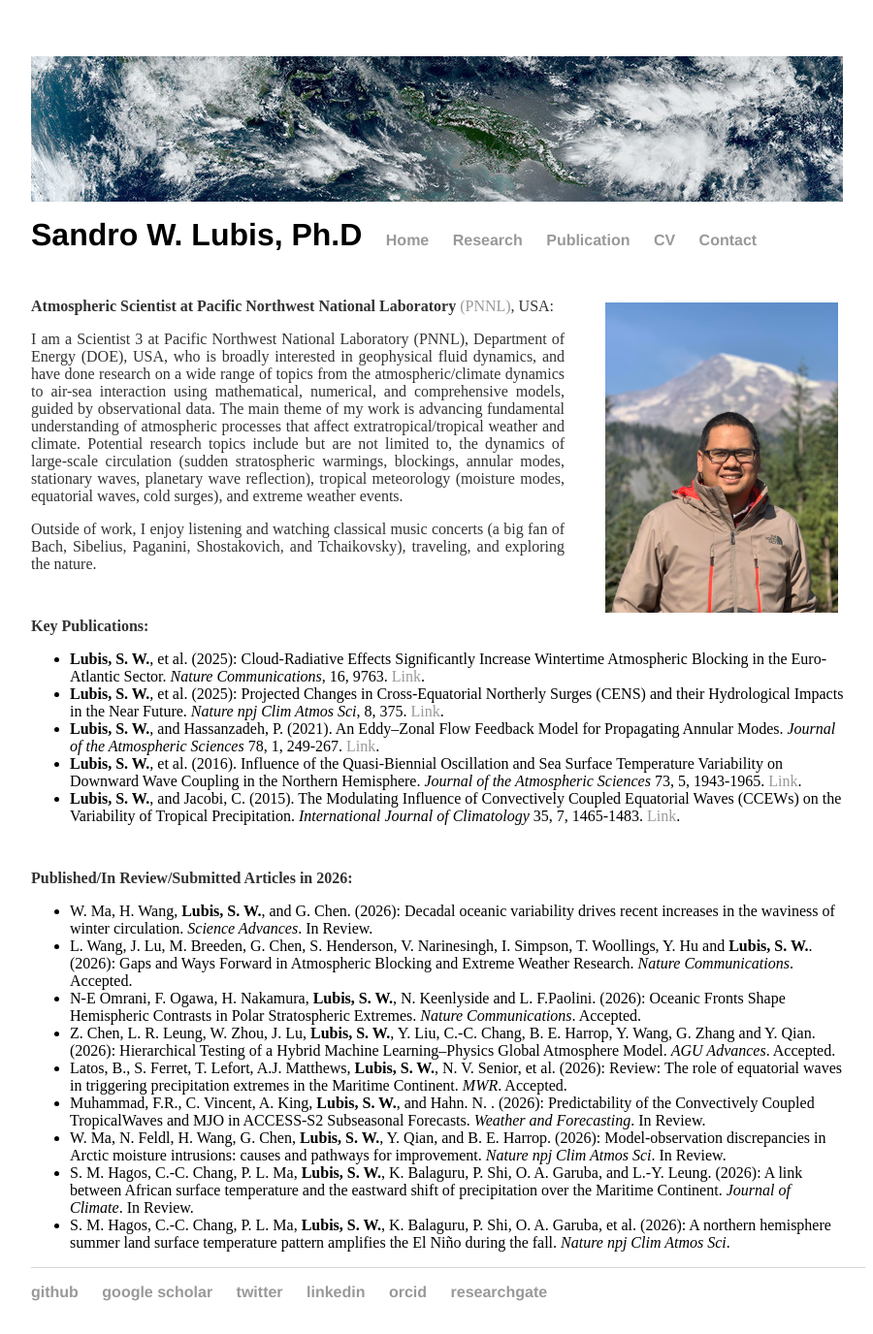
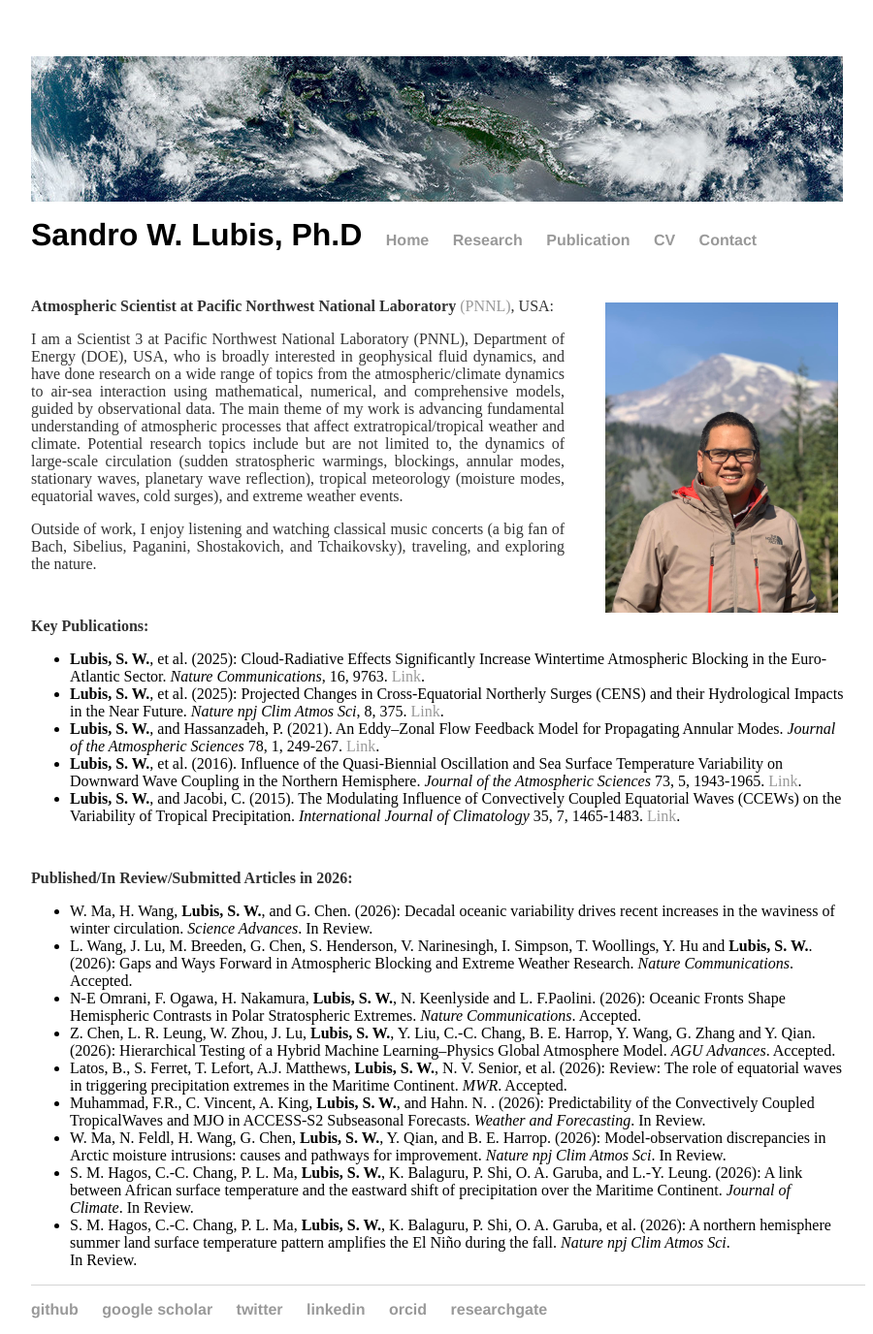
Before and after one commit to sandrolubis/sandrolubis.github.io, a Jekyll site: the page built from index.html, in a window 1280 px wide. Shown: the whole page at 97% size, without its empty margins (276-1176 px from the left). Built offline with Jekyll 4.4.1, drawn with Linux system fonts in a browser that asks for light colours.

Commit message:
Update index.html

```diff
--- a/index.html
+++ b/index.html
@@ -62,7 +62,7 @@
 		<li> Muhammad, F.R., C. Vincent, A. King, <b>Lubis, S. W.</b>, and  Hahn. N. . (2026): Predictability of the Convectively Coupled TropicalWaves and MJO in ACCESS-S2 Subseasonal Forecasts. <i>Weather and Forecasting</i>.</i> In Review.</li>
 		<li>W. Ma, N. Feldl, H. Wang, G. Chen, <b>Lubis, S. W.</b>, Y. Qian, and B. E. Harrop. (2026): Model-observation discrepancies in Arctic moisture intrusions: causes and pathways for improvement. <i>Nature npj Clim Atmos Sci</i>. In Review.</li>
 		<li>S. M. Hagos, C.-C. Chang, P. L. Ma, <b>Lubis, S. W.</b>, K. Balaguru, P. Shi, O. A. Garuba, and L.-Y. Leung. (2026): A link between African surface temperature and the eastward shift of precipitation over the Maritime Continent. <i>Journal of Climate</i>. In Review.</li>
-			<li>S. M. Hagos, C.-C. Chang, P. L. Ma, <b>Lubis, S. W.</b>, K. Balaguru, P. Shi, O. A. Garuba, et al. (2026): A northern hemisphere summer land surface temperature pattern amplifies the El Niño during the fall. <i>Nature npj Clim Atmos Sci</i>.</li>
+			<li>S. M. Hagos, C.-C. Chang, P. L. Ma, <b>Lubis, S. W.</b>, K. Balaguru, P. Shi, O. A. Garuba, et al. (2026): A northern hemisphere summer land surface temperature pattern amplifies the El Niño during the fall. <i>Nature npj Clim Atmos Sci</i>.</li>In Review.</li>
 		</ul>
 
 </div>
```
